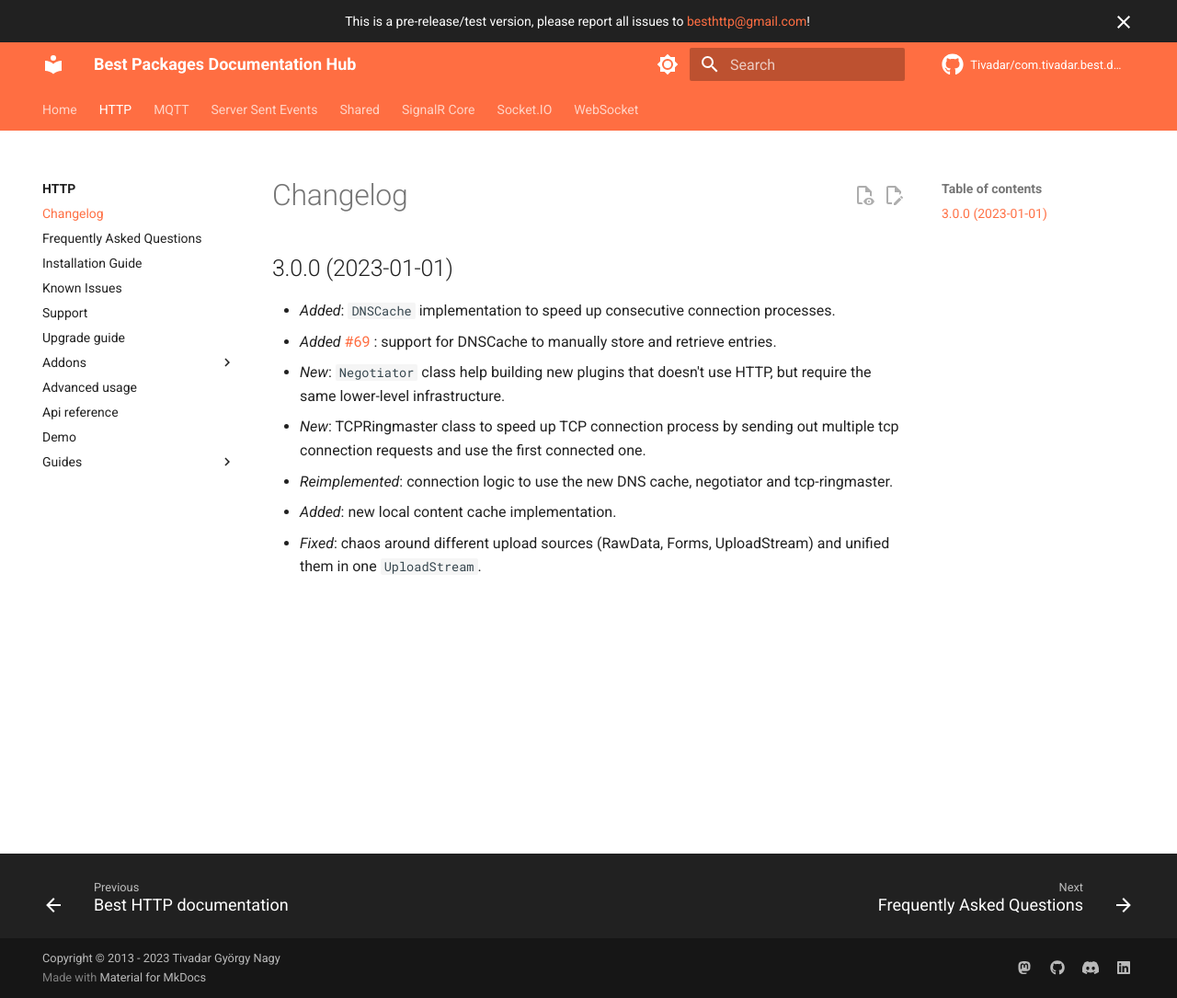
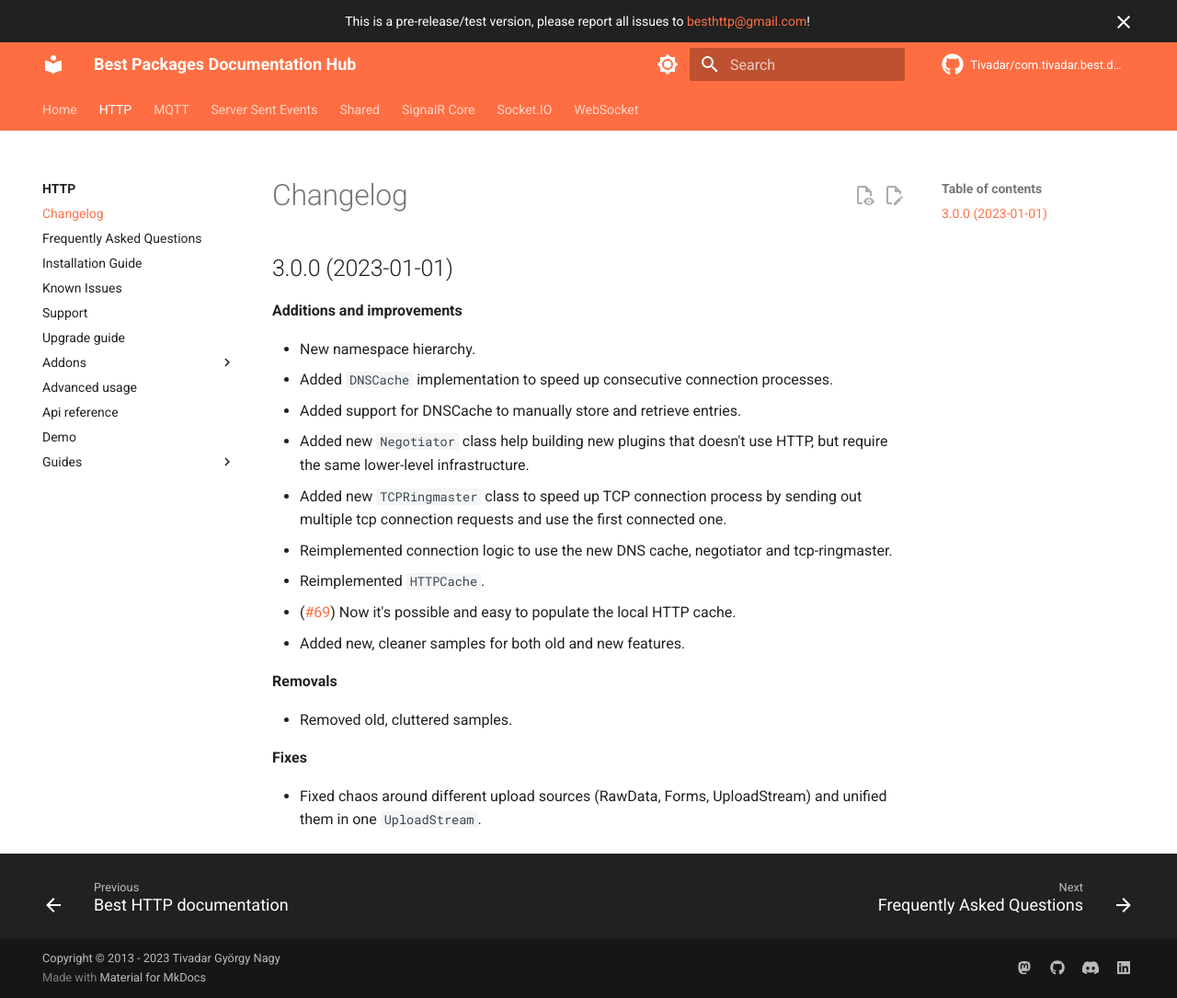
Before and after one commit to Benedicht/com.tivadar.best.documentation, an MkDocs documentation site: the page built from docs/HTTP/changelog.md, in a window 1280 px wide and 1085 px high. Shown: the whole window at 92% size. Built offline with MkDocs 1.6.1 and Material for MkDocs 9.7.7, drawn with Linux system fonts in a browser that asks for light colours; comment, search, counter and statistics services are not loaded.

Commit message:
Reformatted changelog

```diff
--- a/docs/HTTP/changelog.md
+++ b/docs/HTTP/changelog.md
@@ -2,10 +2,22 @@
 
 ## 3.0.0 (2023-01-01)
 
-- *Added*: `DNSCache` implementation to speed up consecutive connection processes.
-- *Added* #69 : support for DNSCache to manually store and retrieve entries.
-- *New*: `Negotiator` class help building new plugins that doesn't use HTTP, but require the same lower-level infrastructure.
-- *New*: TCPRingmaster class to speed up TCP connection process by sending out multiple tcp connection requests and use the first connected one.
-- *Reimplemented*: connection logic to use the new DNS cache, negotiator and tcp-ringmaster.
-- *Added*: new local content cache implementation.
-- *Fixed*: chaos around different upload sources (RawData, Forms, UploadStream) and unified them in one `UploadStream`.
+__Additions and improvements__
+
+- New namespace hierarchy.
+- Added `DNSCache` implementation to speed up consecutive connection processes.
+- Added support for DNSCache to manually store and retrieve entries.
+- Added new `Negotiator` class help building new plugins that doesn't use HTTP, but require the same lower-level infrastructure.
+- Added new `TCPRingmaster` class to speed up TCP connection process by sending out multiple tcp connection requests and use the first connected one.
+- Reimplemented connection logic to use the new DNS cache, negotiator and tcp-ringmaster.
+- Reimplemented `HTTPCache`.
+- (#69) Now it's possible and easy to populate the local HTTP cache.
+- Added new, cleaner samples for both old and new features.
+
+__Removals__
+
+- Removed old, cluttered samples.
+
+__Fixes__
+
+- Fixed chaos around different upload sources (RawData, Forms, UploadStream) and unified them in one `UploadStream`.
```
